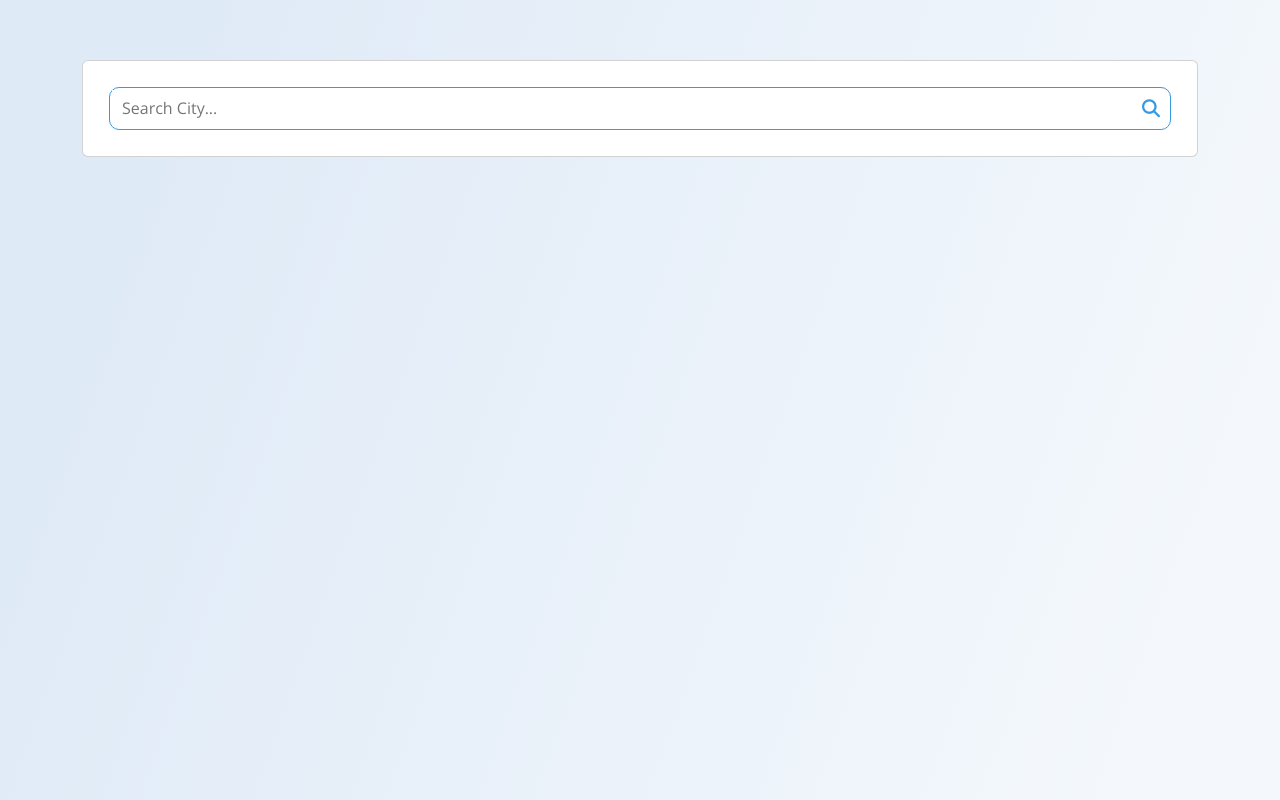
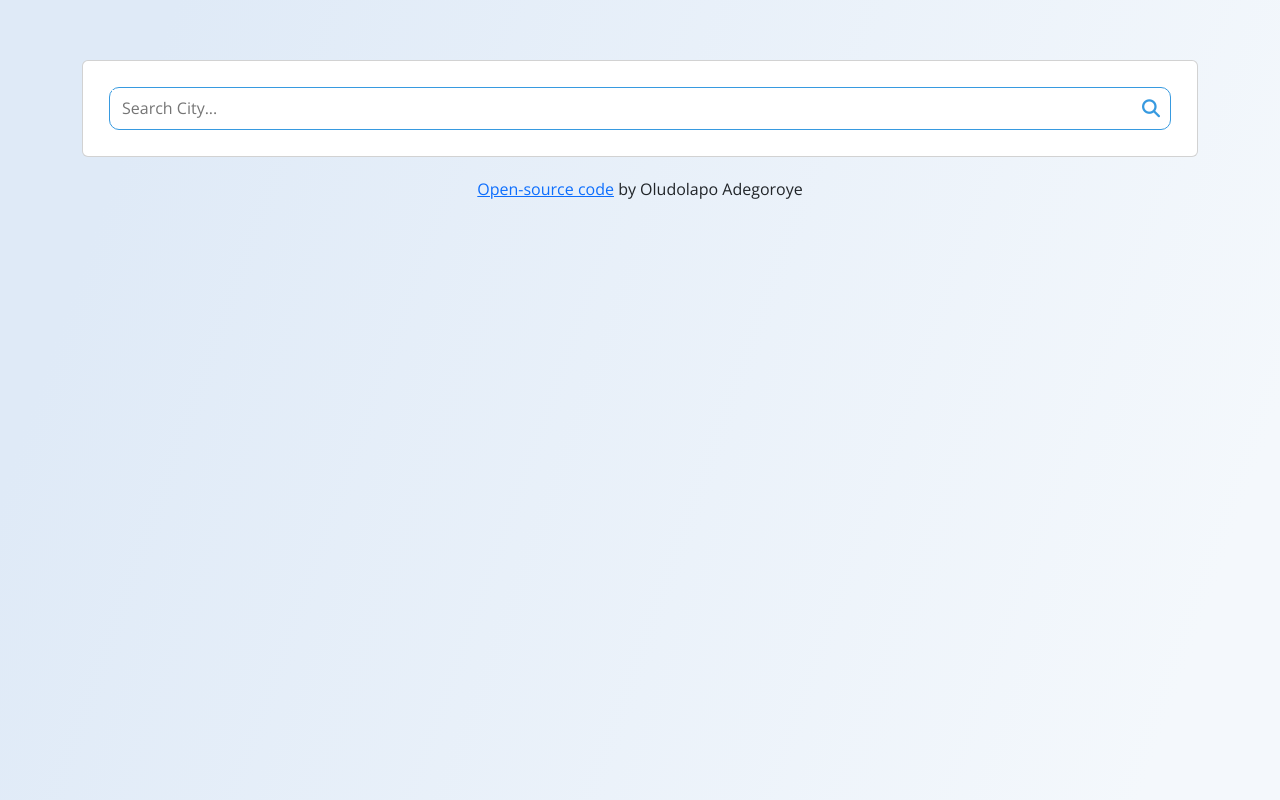
Before and after one commit to doltitol/weather-app, a React (Create React App) app: page / in a window 1280 px wide. Built offline with nearby package versions, Linux system fonts and the light colour scheme.

Commit message:
added footer

```diff
--- /dev/null
+++ b/src/components/Footer/Footer.css
@@ -0,0 +1,5 @@
+.footer-link {
+    font-size: 16px;
+    margin-top: 20px;
+    text-align: center;
+}
--- /dev/null
+++ b/src/components/Footer/Footer.jsx
@@ -0,0 +1,15 @@
+import React from 'react';
+import "./Footer.css"
+
+const Footer = () => {
+    return (
+        <p className="footer-link">
+            <a href="https://github.com/doltitol/react-weather-app" target="_blank" rel='noreferrer'>
+                Open-source code
+            </a>{ " " }
+            by Oludolapo Adegoroye
+        </p>
+    )
+}
+
+export default Footer
--- a/src/components/WeatherContainer/WeatherContainer.jsx
+++ b/src/components/WeatherContainer/WeatherContainer.jsx
@@ -1,7 +1,7 @@
 import React from 'react';
-import Search from './Search/Search';
+import Search from '../Search/Search';
 // import CurrentWeatherContainer from '../CurrentWeatherContainer/CurrentWeatherContainer';
-// import Footer from '../Footer/Footer';
+import Footer from '../Footer/Footer';
 // import Forecast from '../Forecast/Forecast';
 // import Search from '../Search/Search';
 import './WeatherContainer.css';
@@ -16,7 +16,7 @@ const WeatherContainer = () => {
                     </div>
                 </div>
             </div>
-            {/* <Footer /> */ }
+            <Footer />
         </div>
     )
 }
```
Also changed, not shown: src/components/Search/Search.css (renamed from src/components/WeatherContainer/Search/Search.css), src/components/Search/Search.jsx (renamed from src/components/WeatherContainer/Search/Search.jsx).
